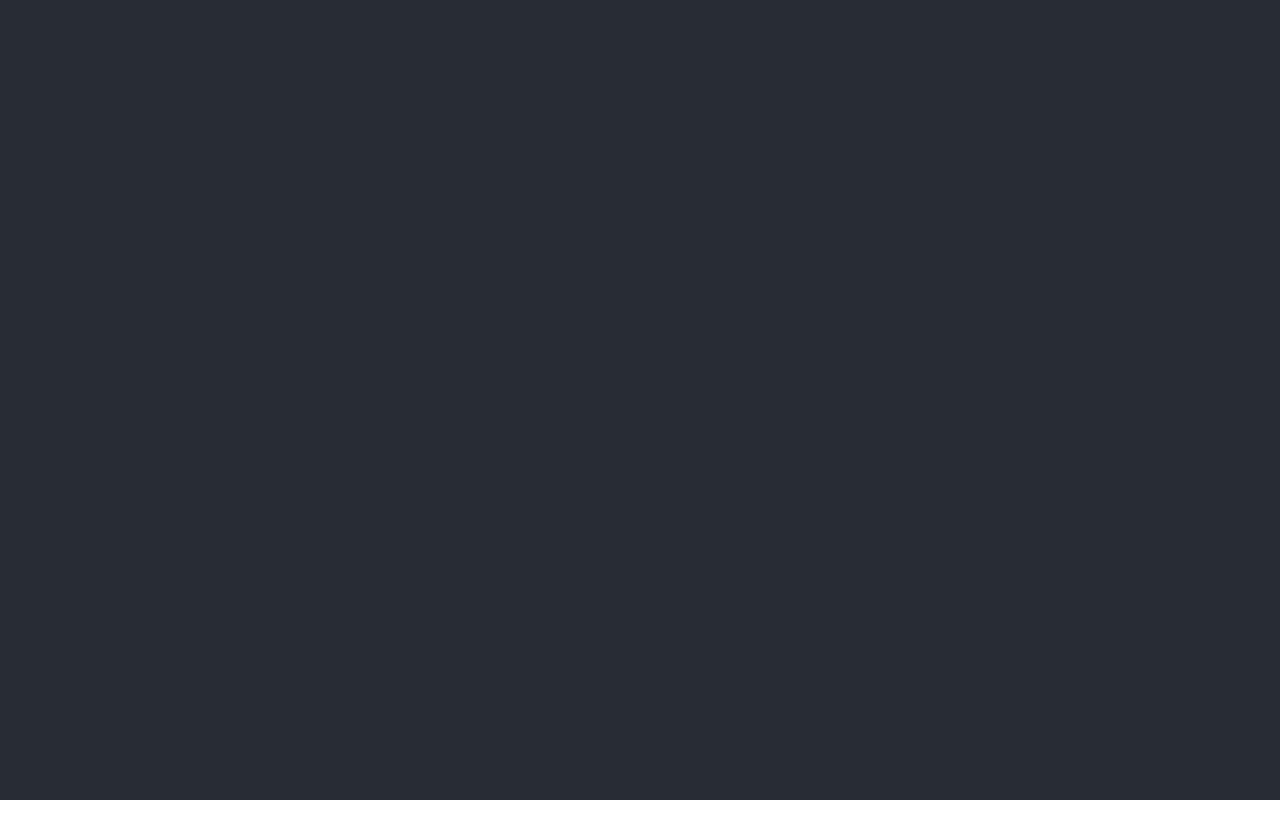
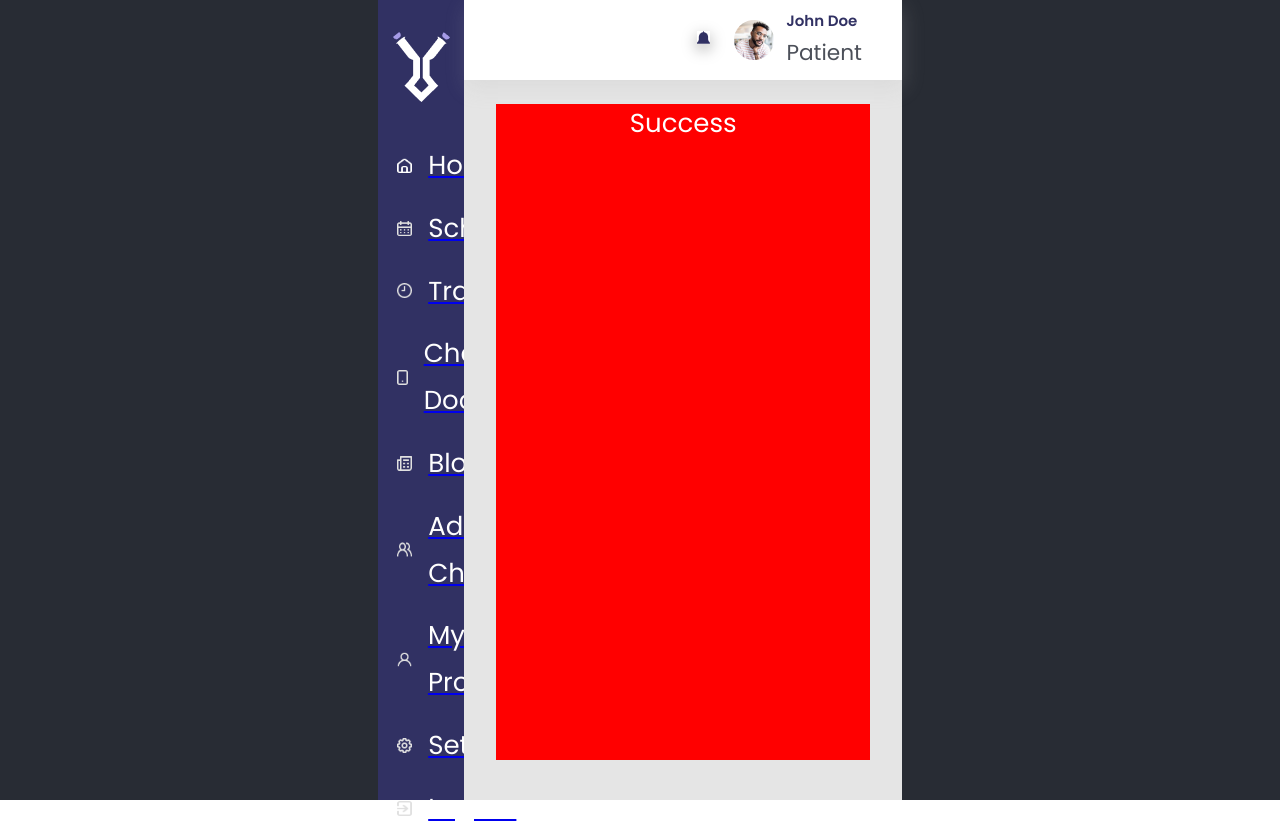
Before and after one commit to BanksMustapha7/antigen, a React (Create React App) app: page /Dashboard/status in a window 1280 px wide. Before the commit this address had no page. Before the commit the page ends 800 px from the top, so only its background shows below. Built offline with nearby package versions, Linux system fonts and the light colour scheme; no server answers.

Commit message:
Began STatus page

```diff
--- a/src/App.js
+++ b/src/App.js
@@ -13,6 +13,7 @@ import Addchild from "./Pages/Dashboard/AddChild/Addchild";
 import Schedule from "./Pages/Dashboard/Schedule/Schedule";
 import Book from "./Pages/Dashboard/Schedule/vacapp/Book";
 import Adetails from "./Pages/Dashboard/Schedule/appointDetails/Adetails";
+import Success from "./Pages/Dashboard/Schedule/Sucess/Success";
 function App() {
   return (
     <div className="App">
@@ -31,6 +32,7 @@ function App() {
                 <Route path="profile" element={<Profile />} />
                 <Route path="addchild" element={<Addchild />} />
                 <Route path="schedule" element={<Schedule />} />
+                <Route path="status" element={<Success />} />
                 <Route path="vaccination_appointment" element={<Book />} />
                 <Route path="appointment_details" element={<Adetails />} />
               </Route>
--- /dev/null
+++ b/src/Pages/Dashboard/Schedule/Sucess/Success.jsx
@@ -0,0 +1,7 @@
+import React from "react";
+import "./success.css";
+function Success() {
+  return <div className="successpage">Success</div>;
+}
+
+export default Success;
--- /dev/null
+++ b/src/Pages/Dashboard/Schedule/Sucess/success.css
@@ -0,0 +1,5 @@
+.successpage {
+    width: 100%;
+    height: 100%;
+    background-color: red;
+}
--- a/src/Pages/Dashboard/Schedule/appointDetails/Adetails.jsx
+++ b/src/Pages/Dashboard/Schedule/appointDetails/Adetails.jsx
@@ -1,4 +1,5 @@
 import React from "react";
+import { Link } from "react-router-dom";
 import "./adetails.css";
 import Edit from "../../../../assets/edit.png";
 
@@ -63,7 +64,9 @@ function Adetails() {
           </button>
         </div>
 
-        <button className="book">Book Appointment</button>
+        <Link to="/dashboard/status">
+          <button className="book">Book Appointment</button>
+        </Link>
       </div>
     </div>
   );
```
